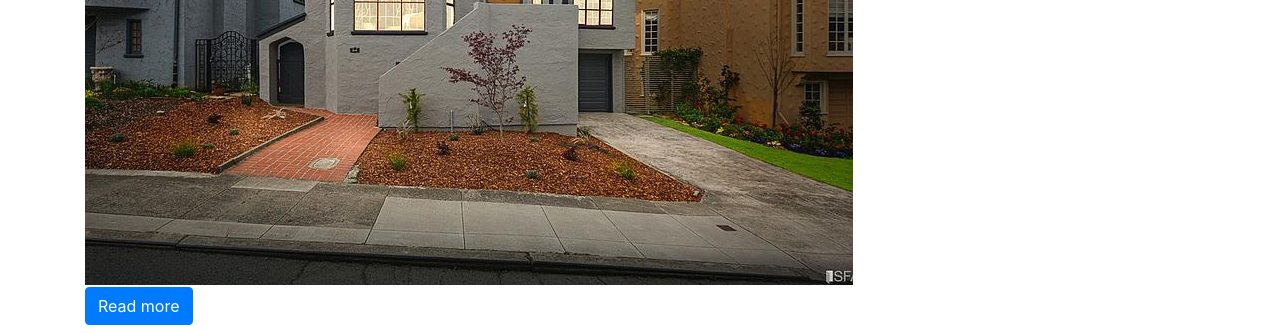
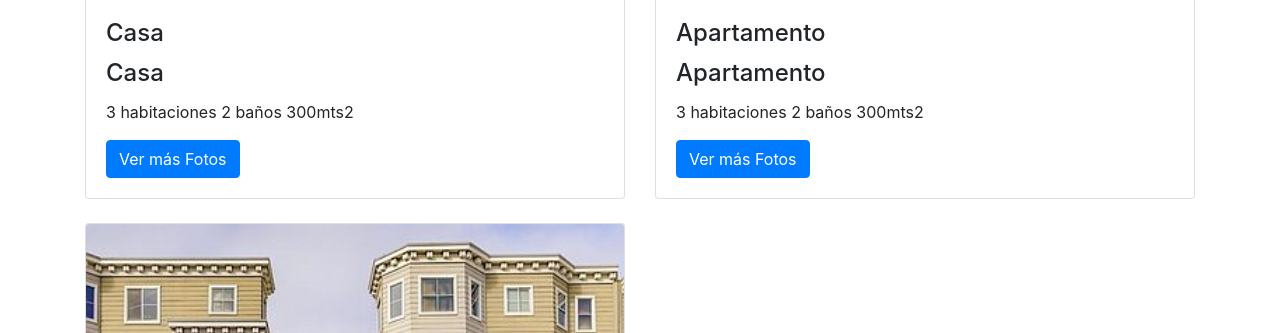
Before and after one commit to rikicop/filtpag2, a Django app: page /?page=2 in a window 1280 px wide. Shown: the part 954-1287 px from the top of the page. Run offline with Django 3.2, Linux system fonts and the light colour scheme; data comes from the database, SQL or seed files in the repository; some libraries are stand-ins or nearby versions.

Commit message:
bootstrap

```diff
--- a/inmuebles/filters.py
+++ b/inmuebles/filters.py
@@ -12,12 +12,18 @@ NUEVO = 'Nuevo'
 USADO = 'Usado'
 EDO_CHOICES = [ (NUEVO,NUEVO),(USADO, USADO),]
 
+CASA = 'Casa'
+APARTAMENTO= 'Apartamento'
+LOTE = 'Lote'
+OFICINA= 'Oficina'
+TIPO_CHOICES = [(CASA,CASA),(APARTAMENTO, APARTAMENTO), (LOTE, LOTE), (OFICINA,OFICINA)]
+
 
 class InmuebleFilter(filters.FilterSet):
     codigo = filters.CharFilter(label='No. de Código')
     ubicacion = filters.ChoiceFilter(choices=UBI_CHOICES, label='Zona,Ciudad Ojeda,Tamare...')
     edo = filters.ChoiceFilter(choices=EDO_CHOICES, label='Nuevo/Usado/Alquiler...')
-    tipo = filters.ChoiceFilter(choices=EDO_CHOICES, label='Casa,Apartamento...')
+    tipo = filters.ChoiceFilter(choices=TIPO_CHOICES, label='Casa,Apartamento...')
 
     class Meta:
         model = Inmueble
--- a/inmuebles/templates/inmuebles/show_all_inmuebles_page.html
+++ b/inmuebles/templates/inmuebles/show_all_inmuebles_page.html
@@ -11,21 +11,26 @@
       </form>
    </div>
     <br>
-
+    <div class="row row-cols-1 row-cols-md-2">
     {%  for inmueble in inmueble_page_obj %}
-       <h2>
-           {{ inmueble.tipo }}
-           <br>
-           {{ inmueble.edo }}
-           <br>
-           {{ inmueble.description }}
-           <br>
-           <!-- <img  src="media/{{ inmueble.image }}" > # creo que falta static -->
-           <img  src="{{ inmueble.image.url }}">
-           <br>
-           <a href="{% url 'detalle' inmueble.id %}" class="btn btn-primary btn-md">Read more</a>
-       </h2>
+    <div class="col mb-4">
+      <div class="card">
+        <div class="view overlay">
+          <img class="card-img-top" src="{{inmueble.image.url}}" alt="">
+          <a href="#!">
+            <div class="mask rgba-white-slight"></div>
+          </a>
+        </div>
+        <div class="card-body">
+          <h4 class="card-title"> {{ inmueble.tipo }}</h4>
+          <h4 class="card-title"> {{ inmueble.tipo }}</h4>
+          <p class="card-text">{{ inmueble.description }}</p>
+          <a href="{% url 'detalle' inmueble.id %}" class="btn btn-primary btn-md">Ver más Fotos</a>
+        </div>
+      </div>
+    </div>
     {% endfor %}
+    </div>
     <div class="pagination">
      <span class="step-links">
       {% if inmueble_page_obj.has_previous %}
```
